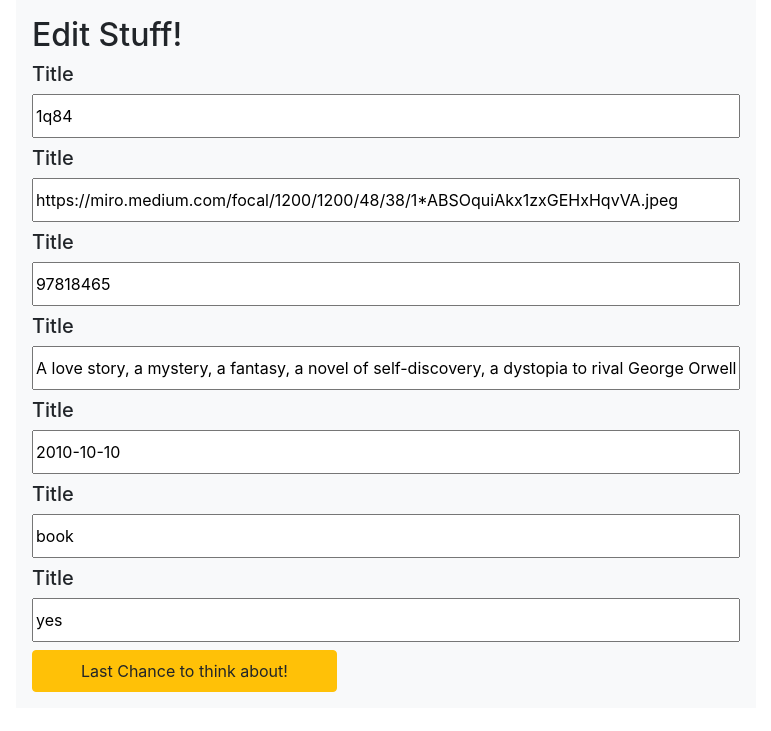
After one commit to LeDaniii/CFLMS-Matzer-CoderReview-10, a PHP site: page /update.php?id=1 in a window 1280 px wide. The commit adds this page. Shown: the top 731 px of the page, without its empty margins (254-1025 px from the left). Run offline with PHP 8.4, Linux system fonts and the light colour scheme; data comes from the database, SQL or seed files in the repository; style sheets or scripts are compiled from the project's sources.

Commit message:
kinda finish - cleanup necessary

```diff
--- a/info-table.php
+++ b/info-table.php
@@ -1,3 +1,4 @@
+<!-- ############# Not In Use Yet !!!! ############ -->
 <!DOCTYPE html>
 <html lang="en">
 
--- /dev/null
+++ b/update.php
@@ -0,0 +1,63 @@
+<?php
+
+require_once 'php/db.php';
+$con = createdb();
+
+if ($_GET["id"]) {
+    $id = $_GET["id"];
+
+    $sql = "select * from media where media_id = $id";
+    $result = mysqli_query($GLOBALS['con'], $sql);
+
+    // $result = $GLOBALS['con']->query($sql) or die($GLOBALS['con']->error);
+    // ^^^^^that one is awesome^^^^^^
+    $row = $result->fetch_assoc();
+}
+?>
+
+<!DOCTYPE html>
+<html lang="en">
+
+<head>
+    <meta charset="UTF-8">
+    <meta name="viewport" content="width=device-width, initial-scale=1.0">
+    <meta http-equiv="X-UA-Compatible" content="ie=edge">
+    <meta name="Description" content="Enter your description here" />
+    <link rel="stylesheet" href="https://cdnjs.cloudflare.com/ajax/libs/twitter-bootstrap/4.5.2/css/bootstrap.min.css">
+    <link rel="stylesheet" href="https://cdnjs.cloudflare.com/ajax/libs/font-awesome/5.15.0/css/all.min.css">
+    <link rel="stylesheet" href="assets/css/style.css">
+    <title>Title</title>
+</head>
+
+<body>
+    <div class="container">
+
+        <form class="col-8 m-auto bg-light p-3" action="php/a_update.php" method="POST">
+            <h2>Edit Stuff!</h2>
+            <input class="input-group py-2 my-2" type="hidden" name="id" value="<?php echo $row['media_id'] ?>">
+            <h5>Title</h5>
+            <input class="input-group py-2 my-2" type="" name="title" value="<?php echo $row['media_title'] ?>">
+            <h5>Title</h5>
+            <input class="input-group py-2 my-2" type="" name="img" value="<?php echo $row['media_img'] ?>">
+            <h5>Title</h5>
+            <input class="input-group py-2 my-2" type="text" name="isbn" value="<?php echo $row['media_isbn'] ?>">
+            <h5>Title</h5>
+            <input class="input-group py-2 my-2" type="text" name="description"
+                value="<?php echo $row['media_description'] ?>">
+            <h5>Title</h5>
+            <input class="input-group py-2 my-2" type="text" name="publish_date"
+                value="<?php echo $row['media_publish_date'] ?>">
+            <h5>Title</h5>
+            <input class="input-group py-2 my-2" type="text" name="type" value="<?php echo $row['media_type'] ?>">
+            <h5>Title</h5>
+            <input class="input-group py-2 my-2" type="text" name="available"
+                value="<?php echo $row['media_available'] ?>">
+            <button type="submit" class="btn btn-warning">Last Chance to think about!</button>
+        </form>
+    </div>
+    <script src="https://cdnjs.cloudflare.com/ajax/libs/jquery/3.5.1/jquery.slim.min.js"></script>
+    <script src="https://cdnjs.cloudflare.com/ajax/libs/popper.js/1.16.1/umd/popper.min.js"></script>
+    <script src="https://cdnjs.cloudflare.com/ajax/libs/twitter-bootstrap/4.5.2/js/bootstrap.min.js"></script>
+</body>
+
+</html>
```
Also changed, not shown: delete.php (added, +15 -0 lines), index.php (+21 -21 lines), php/a_update.php (added, +23 -0 lines), php/component.php (+14 -4 lines), php/db.php (+7 -7 lines).
